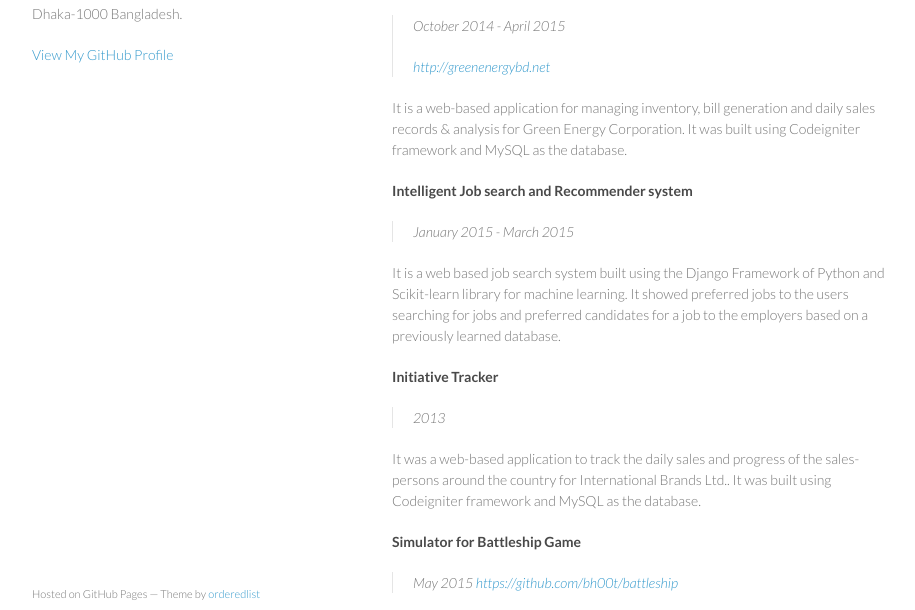
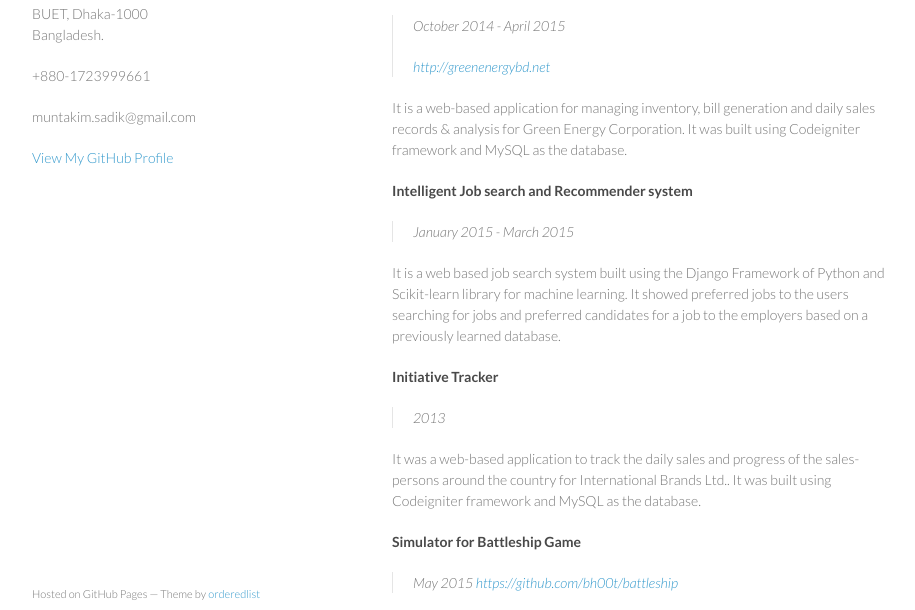
Before and after one commit to bh00t/bh00t.github.io, a plain HTML site: page index.html in a window 1280 px wide. Shown: the part 127-737 px from the top of the page, without its empty margins (178-1093 px from the left). Drawn offline with Linux system fonts and the light colour scheme.

Commit message:
address updated

```diff
--- a/index.html
+++ b/index.html
@@ -3,7 +3,7 @@
   <head>
     <meta charset="utf-8">
     <meta http-equiv="X-UA-Compatible" content="chrome=1">
-    <title>Muntakim Sadik by bh00t</title>
+    <title>Muntakim Sadik</title>
 
     <link rel="stylesheet" href="stylesheets/styles.css">
     <link rel="stylesheet" href="stylesheets/github-light.css">
@@ -16,7 +16,9 @@
     <div class="wrapper">
       <header>
         <h1>Muntakim Sadik</h1>
-        <p>Room# 211 Dr. M. A. Rashid Hall BUET, Dhaka-1000 Bangladesh.</p>
+        <p>Room# 211 Dr. M. A. Rashid Hall<br/> BUET, Dhaka-1000<br/> Bangladesh.</p>
+	<p>+880-1723999661</p>
+	<p>muntakim.sadik@gmail.com</p>
 
 
         <p class="view"><a href="https://github.com/bh00t">View My GitHub Profile</a></p>
```
